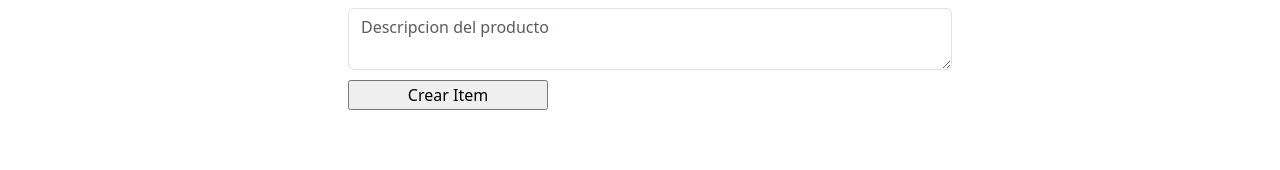
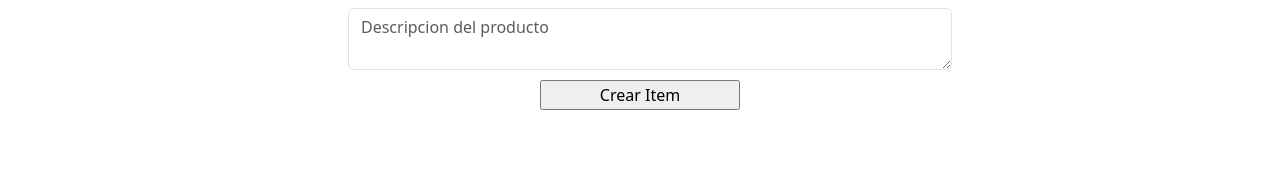
Before and after one commit to templateCoffe/Frontend, a Vue app: page /Anadir_inventario in a window 1280 px wide. Shown: the part 357-527 px from the top of the page. Built offline with nearby package versions, Linux system fonts and the light colour scheme; sample sign-in values are in the browser's storage.

Commit message:
boton añadir inventario centrado

```diff
--- a/src/components/Anadir_inventario.vue
+++ b/src/components/Anadir_inventario.vue
@@ -42,7 +42,7 @@ import Footer from "./Footer.vue";
           />
         </div>
 
-        <div class="col-md-12 text-align-center">
+        <div class="col-md-12 centrar_ai">
             <input
             class="send-menu-changes"
             type="button"
@@ -139,6 +139,10 @@ select {
   margin: 10px;
 }
 
+.centrar_ai{
+  text-align: center;
+}
+
 #posarea_ai {
   margin-left: 23px;
 }
--- a/src/router.js
+++ b/src/router.js
@@ -23,7 +23,6 @@ import Procesar_reservas from './components/Procesar_reservas.vue'
 import { createRouter, createWebHistory } from 'vue-router'
 import Error404 from "./components/subComponents/Error404.vue"
 import Anadir_producto from "./components/Anadir_producto.vue"
-import Reserva_procesada from "./components/Reserva_procesada.vue"
 
 import Error401 from "./components/subComponents/Error401.vue"
 
@@ -52,7 +51,7 @@ const router = createRouter({
         {
             path: '/Administrador_inventario', component: Administrador_inventario,
             meta: {
-                requiresAuth: false
+                requiresAuth: true
             }
         },
         {
@@ -122,19 +121,13 @@ const router = createRouter({
             }
         },
         {
-            path: '/administrador_reservas', name: 'administrador_reservas', component: Administrador_reservas,
+            path: '/administrador_reservas', component: Administrador_reservas,
             meta: {
                 requiresAuth: true
             }
         },
         {
-            path: '/procesar_reservas/:id', name: 'procesar_reserva', component: Procesar_reservas,
-            meta: {
-                requiresAuth: true
-            }
-        },
-        {
-            path: '/reserva_procesada/:id', name: 'reserva_procesada', component: Reserva_procesada,
+            path: '/procesar_reservas/:id', name: 'procesar_reservas', component: Procesar_reservas,
             meta: {
                 requiresAuth: true
             }
```
